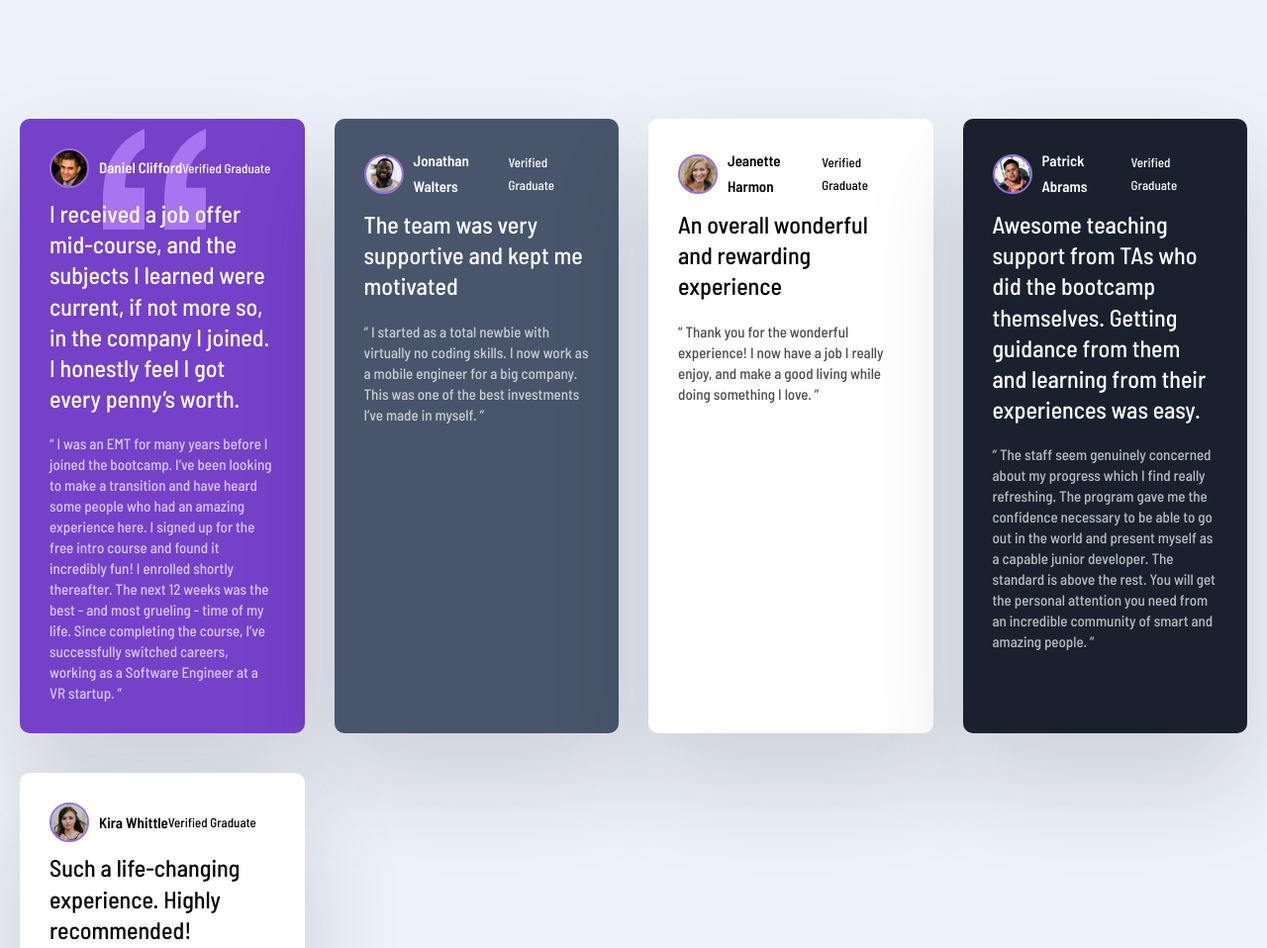
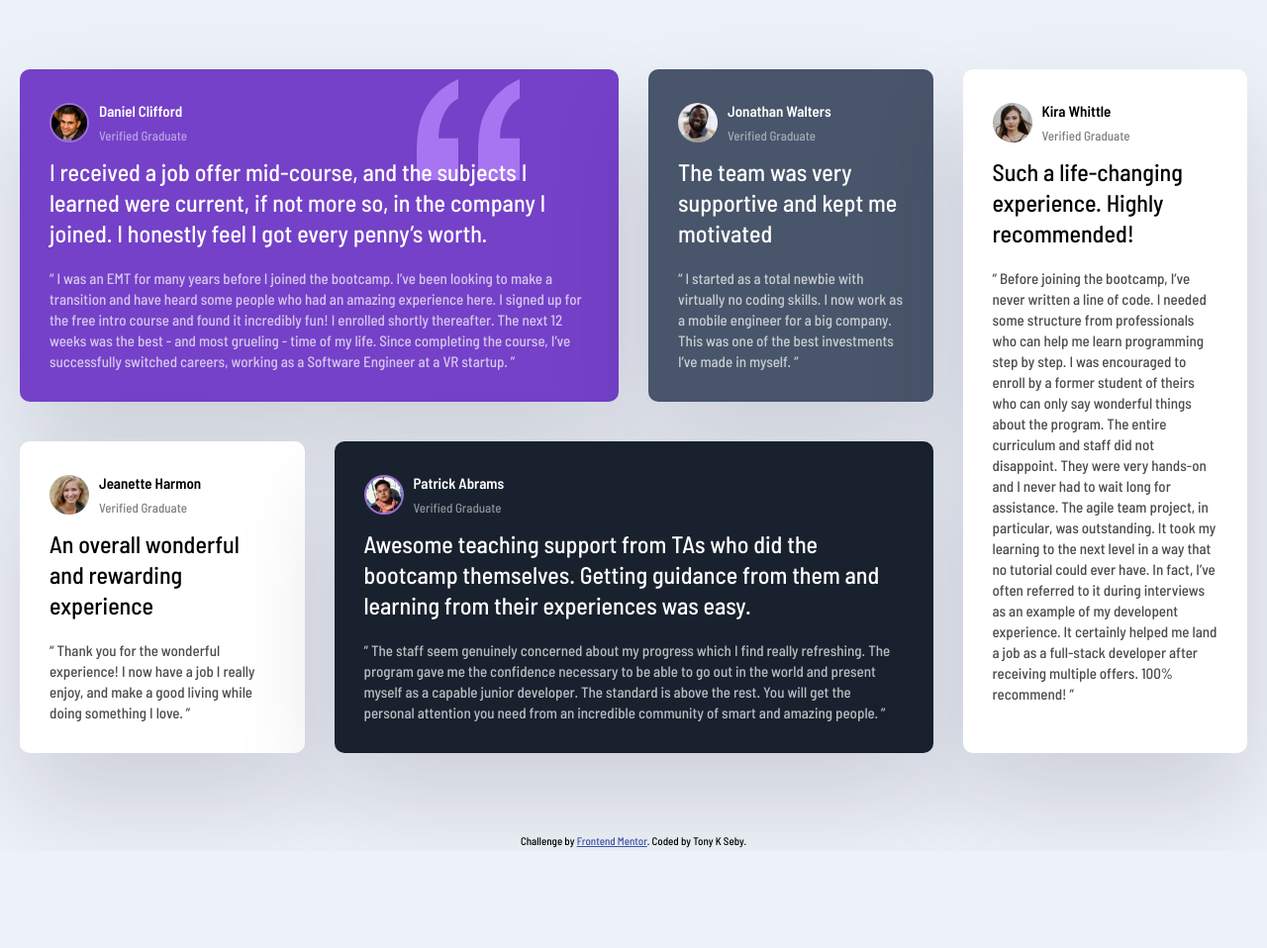
Before and after one commit to Tony-K-Seby/learning-grid, a plain HTML site: page index.html in a window 1280 px wide. Shown: the top 958 px of the page at 99% size. After the commit the page ends 860 px from the top, so only its background shows below. Drawn offline with Linux system fonts and the light colour scheme.

Commit message:
modified grid layout

```diff
--- a/index.html
+++ b/index.html
@@ -26,8 +26,10 @@
       <div class="card g1">
         <header class="cardHeader">
           <img src="images/image-daniel.jpg" class="cardImg" />
-          <h3>Daniel Clifford</h3>
-          Verified Graduate
+          <div>
+            <h3>Daniel Clifford</h3>
+            <p>Verified Graduate</p>
+          </div>
         </header>
 
         <p class="cardTitle">
@@ -50,8 +52,10 @@
       <div class="card g2">
         <header class="cardHeader">
           <img src="images/image-jonathan.jpg" class="cardImg" />
-          <h3>Jonathan Walters</h3>
-          Verified Graduate
+          <div>
+            <h3>Jonathan Walters</h3>
+            <p>Verified Graduate</p>
+          </div>
         </header>
         <p class="cardTitle">
           The team was very supportive and kept me motivated
@@ -67,8 +71,10 @@
       <div class="card">
         <header class="cardHeader">
           <img src="images/image-jeanette.jpg" class="cardImg" />
-          <h3>Jeanette Harmon</h3>
-          Verified Graduate
+          <div>
+            <h3>Jeanette Harmon</h3>
+            <p>Verified Graduate</p>
+          </div>
         </header>
 
         <p class="cardTitle">An overall wonderful and rewarding experience</p>
@@ -82,8 +88,10 @@
       <div class="card g4">
         <header class="cardHeader">
           <img src="images/image-patrick.jpg" class="cardImg" />
-          <h3>Patrick Abrams</h3>
-          Verified Graduate
+          <div>
+            <h3>Patrick Abrams</h3>
+            <p>Verified Graduate</p>
+          </div>
         </header>
 
         <p class="cardTitle">
@@ -105,8 +113,10 @@
       <div class="card">
         <header class="cardHeader">
           <img src="images/image-kira.jpg" class="cardImg" />
-          <h3>Kira Whittle</h3>
-          Verified Graduate
+          <div>
+            <h3>Kira Whittle</h3>
+            <p>Verified Graduate</p>
+          </div>
         </header>
 
         <p class="cardTitle">
--- a/styles.css
+++ b/styles.css
@@ -9,13 +9,15 @@ body {
   line-height: 1.7;
   font-size: 13px;
 }
+
 .testimonials {
-  margin: 100px auto;
+  margin: 50px auto;
   padding: 20px;
   display: grid;
   grid-template-columns: repeat(4, 1fr);
   gap: 30px;
 }
+
 .card {
   background: white;
   border-radius: 10px;
@@ -23,6 +25,7 @@ body {
   box-shadow: rgba(17, 12, 46, 0.15) 0 48px 100px 0;
   margin-bottom: 10px;
 }
+
 .cardHeader {
   display: flex;
   align-items: center;
@@ -34,12 +37,17 @@ body {
 .cardHeader p {
   opacity: 50%;
 }
+
 .cardImg {
   width: 40px;
   height: 40px;
   border-radius: 50%;
+
+  margin-right: 10px;
+}
+.g1 .cardImg,
+.g4 .cardImg {
   border: 2px solid #996ed9;
-  margin-right: 10px;
 }
 .cardTitle {
   font-size: 1.5rem;
@@ -53,20 +61,36 @@ body {
   line-height: 1.4;
   opacity: 70%;
 }
-.g1{
+.g1 {
   background: hsl(263, 55%, 52%);
   color: white;
-  background-image: url('./images/bg-pattern-quotation.svg');
+  background-image: url("./images/bg-pattern-quotation.svg");
   background-repeat: no-repeat;
   background-position: top 10px right 100px;
 }
-.g2{
+.g2 {
   background: hsl(217, 19%, 35%);
   color: white;
 }
-.g4{
+.g4 {
   background: hsl(219, 29%, 14%);
   color: white;
+}
+.card:nth-of-type(1) {
+  grid-column: 1/3;
+}
+.card:nth-of-type(4) {
+  grid-column: 2 / 4;
+  grid-row: 2;
+}
+
+.card:nth-of-type(5) {
+  grid-column: 4;
+  grid-row: 1 / 3;
+}
+
+footer {
+  text-align: center;
 }
 .attribution {
   font-size: 11px;
```
